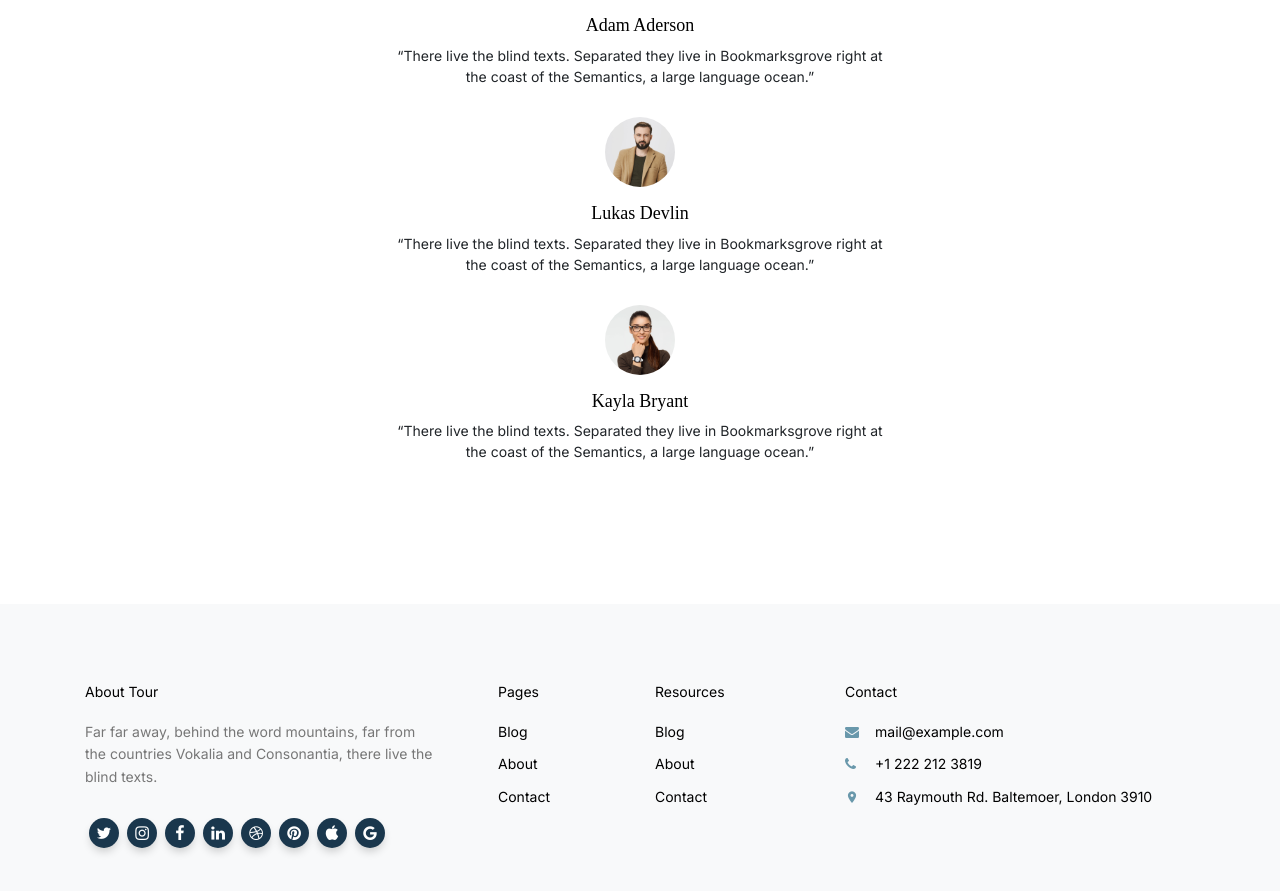
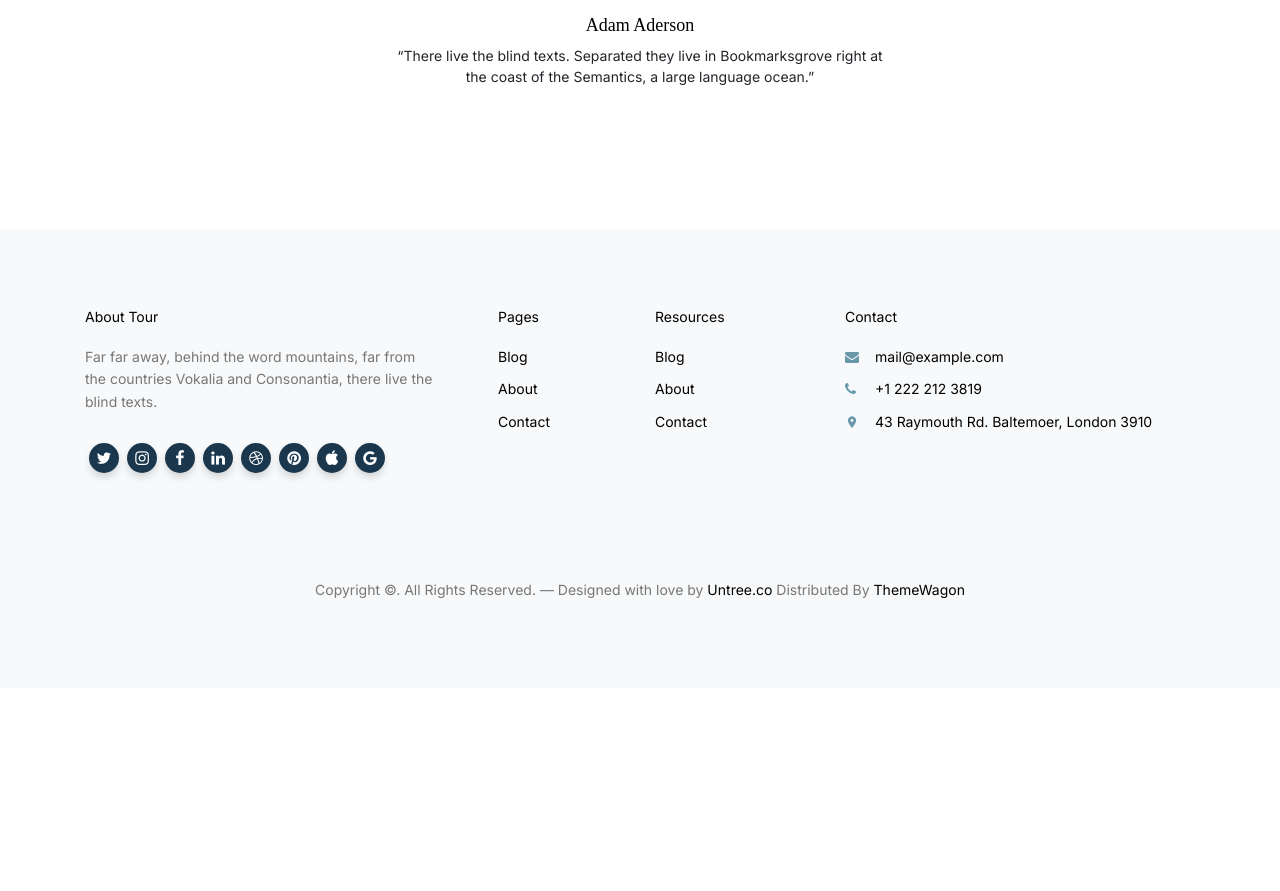
Before and after one commit to shahariar50/nextjs-apito-s1-t7, a Next.js app: page /contact in a window 1280 px wide. Shown: the part 1239-2130 px from the top of the page. After the commit the page ends 1927 px from the top, so only its background shows below. Built offline with nearby package versions, Linux system fonts and the light colour scheme; a web font is replaced by a local one.

Commit message:
comment out some testemonial code temporarily for future update

```diff
--- a/components/page/contactpage/TestemonialSection.tsx
+++ b/components/page/contactpage/TestemonialSection.tsx
@@ -26,8 +26,8 @@
                   </p>
                 </blockquote>
               </div>
-
-              <div className="testimonial mx-auto">
+              {/* TODO: Add owl slider */}
+              {/* <div className="testimonial mx-auto">
                 <figure className="img-wrap">
                   <picture>
                     <img
@@ -65,7 +65,7 @@
                     language ocean.&rdquo;
                   </p>
                 </blockquote>
-              </div>
+              </div> */}
             </div>
           </div>
         </div>
```
